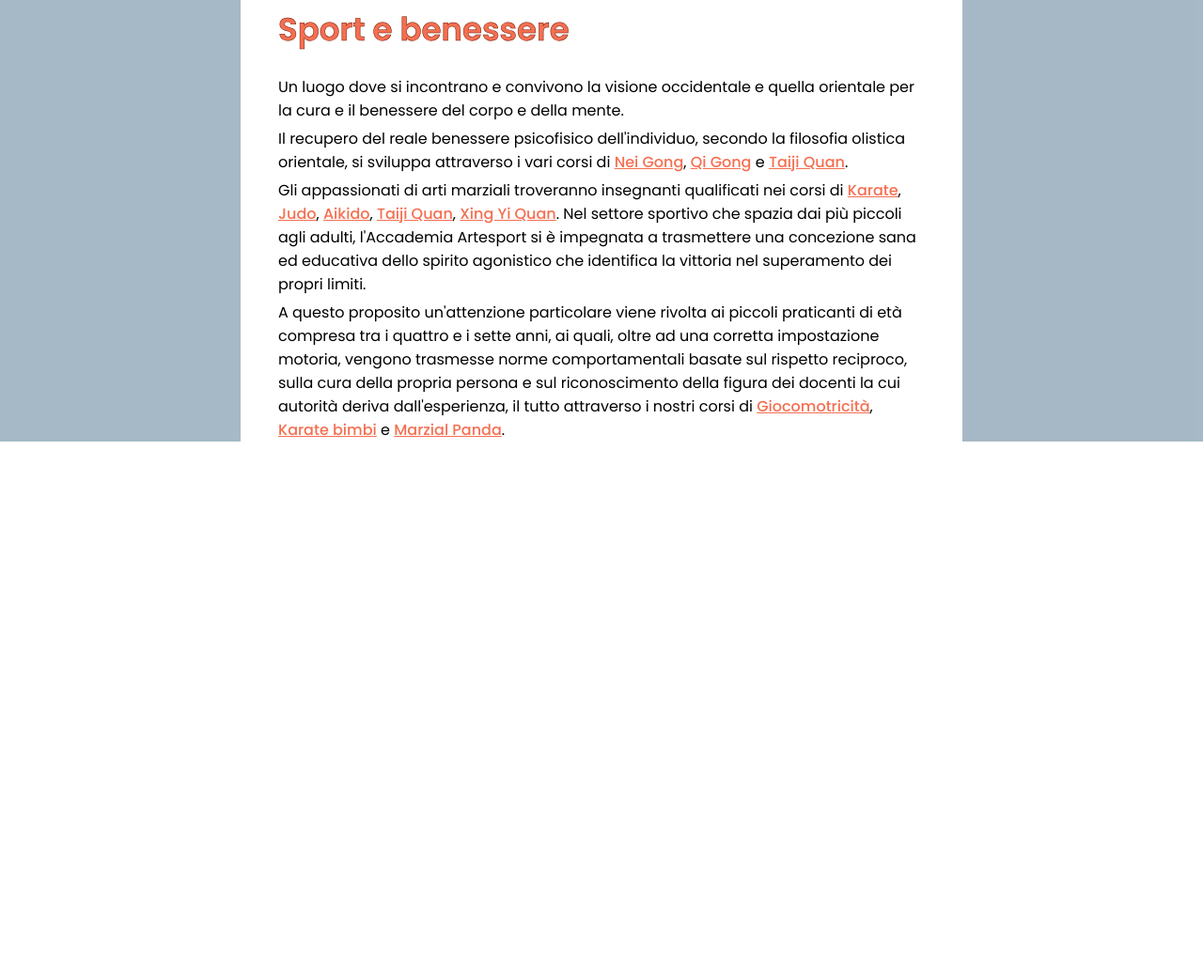
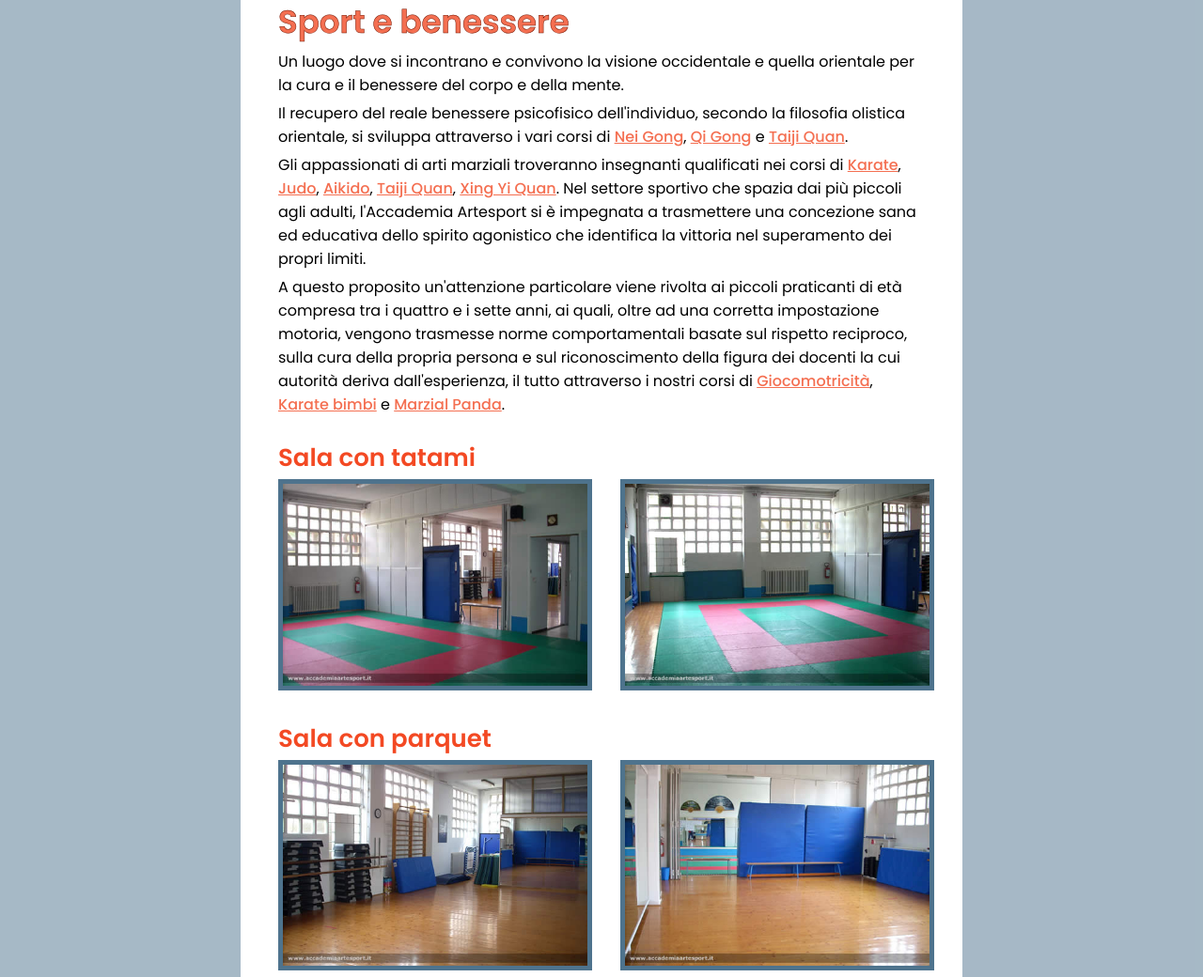
Before and after one commit to B1akeIT/esame-sessione-1, a plain HTML site: page Sport_e_benessere.html in a window 1280 px wide. Shown: the part 421-1461 px from the top of the page at 94% size. Before the commit the page ends 891 px from the top, so only its background shows below. Drawn offline with Linux system fonts and the light colour scheme.

Commit message:
Aggiunte immagini delle sale nella pagina sport

```diff
--- a/Sport_e_benessere.html
+++ b/Sport_e_benessere.html
@@ -49,32 +49,21 @@
             </div>
         </header>
 
-        <article class="banner-immagini" style="display: flex; margin: 0 -40px;">
+        <article class="banner-immagini">
             <img
-                    src="img/sala_1b.jpg" alt="Immagine palestra 1"
-                    title="Immagine palestra 1"
-                    style="width: 50%"
+                    src="img/sala_1b.jpg" alt="Immagine banner 1"
+                    title="Immagine banner 1"
             />
 
             <img
-                    src="img/sala_2a.jpg" alt="Immagine palestra 2"
-                    title="Immagine palestra 2"
-                    style="width: 50%"
+                    src="img/sala_2a.jpg" alt="Immagine banner 2"
+                    title="Immagine banner 2"
             />
         </article>
 
         <article class="testo-pagina">
             <h2 class="titolo">Sport e benessere</h2>
             <section class="descrizione-pagina">
-                <!--
-                <div class="immagine-evento" style="width: fit-content;">
-                    <img
-                         src="img/immagine_home_1.jpg" alt="Immagine home 1"
-                         title="Immagine home 1"
-                         style="max-width: 250px; max-height: 250px;"
-                    />
-                </div>
-                -->
                 <p>
                     Un luogo dove si incontrano e convivono la visione occidentale e quella orientale per la cura e il
                     benessere del corpo e della mente.
@@ -119,6 +108,46 @@
             </section>
         </article>
 
+        <article class="sale-palestra">
+            <section class="sala-tatami">
+                <h3 class="sottotitolo">Sala con tatami</h3>
+                <div class="container-immagini">
+                    <div class="immagine-sala">
+                        <img
+                                src="img/sala_1a.jpg" alt="Immagine home 1"
+                                title="Immagine home 1"
+                        />
+                    </div>
+
+                    <div class="immagine-sala">
+                        <img
+                                src="img/sala_1b.jpg" alt="Immagine home 1"
+                                title="Immagine home 1"
+                        />
+                    </div>
+                </div>
+            </section>
+
+            <section class="sala-parquet">
+                <h3 class="sottotitolo">Sala con parquet</h3>
+                <div class="container-immagini">
+                    <div class="immagine-sala">
+                        <img
+                                src="img/sala_2a.jpg" alt="Immagine home 1"
+                                title="Immagine home 1"
+                        />
+                    </div>
+
+                    <div class="immagine-sala">
+                        <img
+                                src="img/sala_2b.jpg" alt="Immagine home 1"
+                                title="Immagine home 1"
+                        />
+                    </div>
+                </div>
+            </section>
+        </article>
+
     </main>
 </div>
 </body>
--- a/stile.css
+++ b/stile.css
@@ -191,9 +191,18 @@ section.evento {
     font-weight: 600;
     font-size: 34px;
     line-height: 40px;
-
+    margin: 20px 0 10px 0;
     color: #F46F51;
     -webkit-text-stroke: 0.5px #721500;
+}
+
+.banner-immagini {
+    display: flex;
+    margin: 0 -40px;
+}
+
+.banner-immagini img {
+    width: 50%;
 }
 
 .descrizione-pagina a {
@@ -208,3 +217,29 @@ section.evento {
 .descrizione-pagina p:not(:last-child) {
     margin-bottom: 5px;
 }
+
+.sale-palestra h3.sottotitolo {
+    font-size: 26px;
+    line-height: 36px;
+    font-weight: 600;
+    margin-bottom: 5px;
+    color: #F34923;
+}
+
+.container-immagini {
+    display: flex;
+    gap: 40px;
+}
+
+.immagine-sala {
+    max-width: 340px;
+}
+
+.immagine-sala img {
+    width: 100%;
+    border: 5px solid #4E738D;
+}
+
+.immagine-sala img:hover {
+    border: 5px solid #F34923;
+}
```
